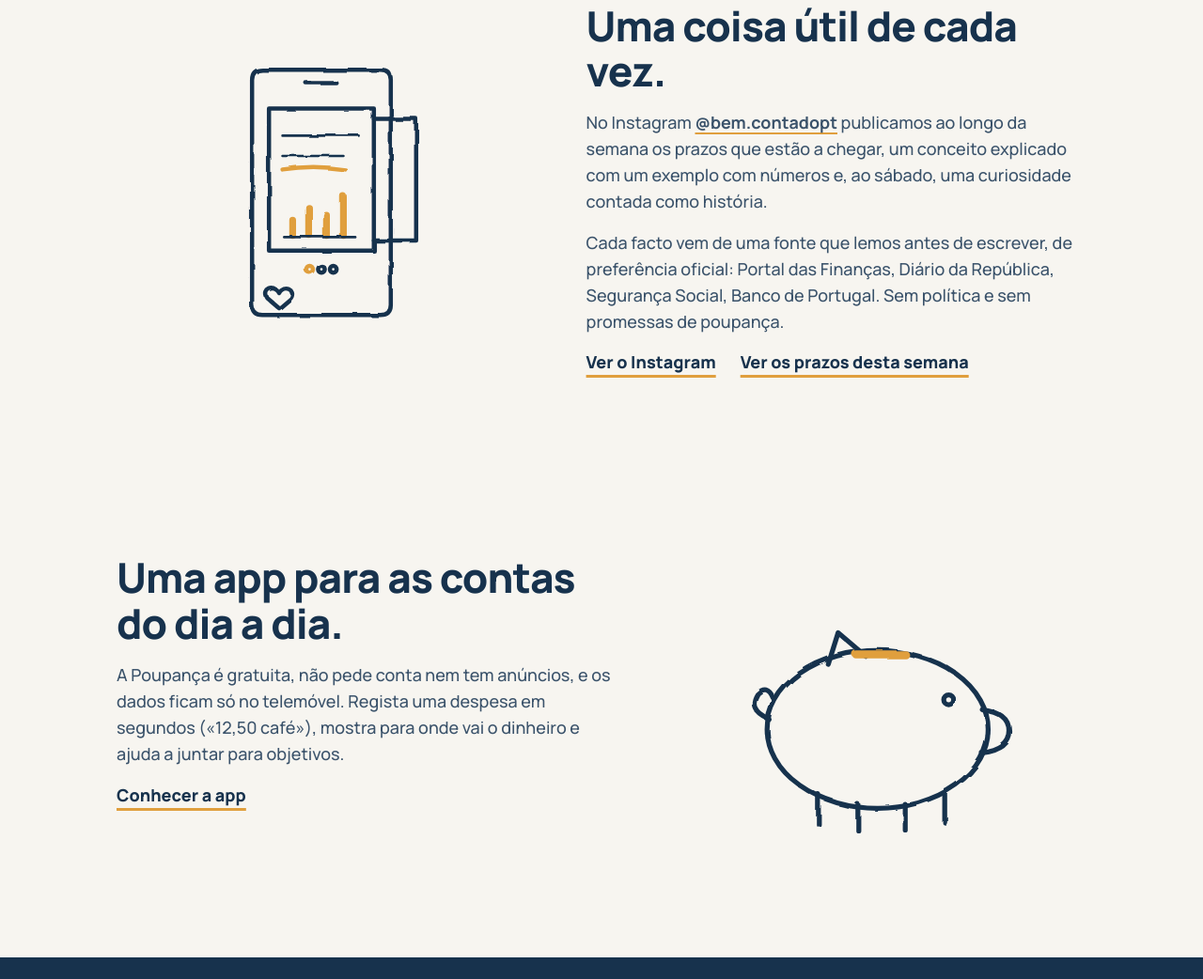
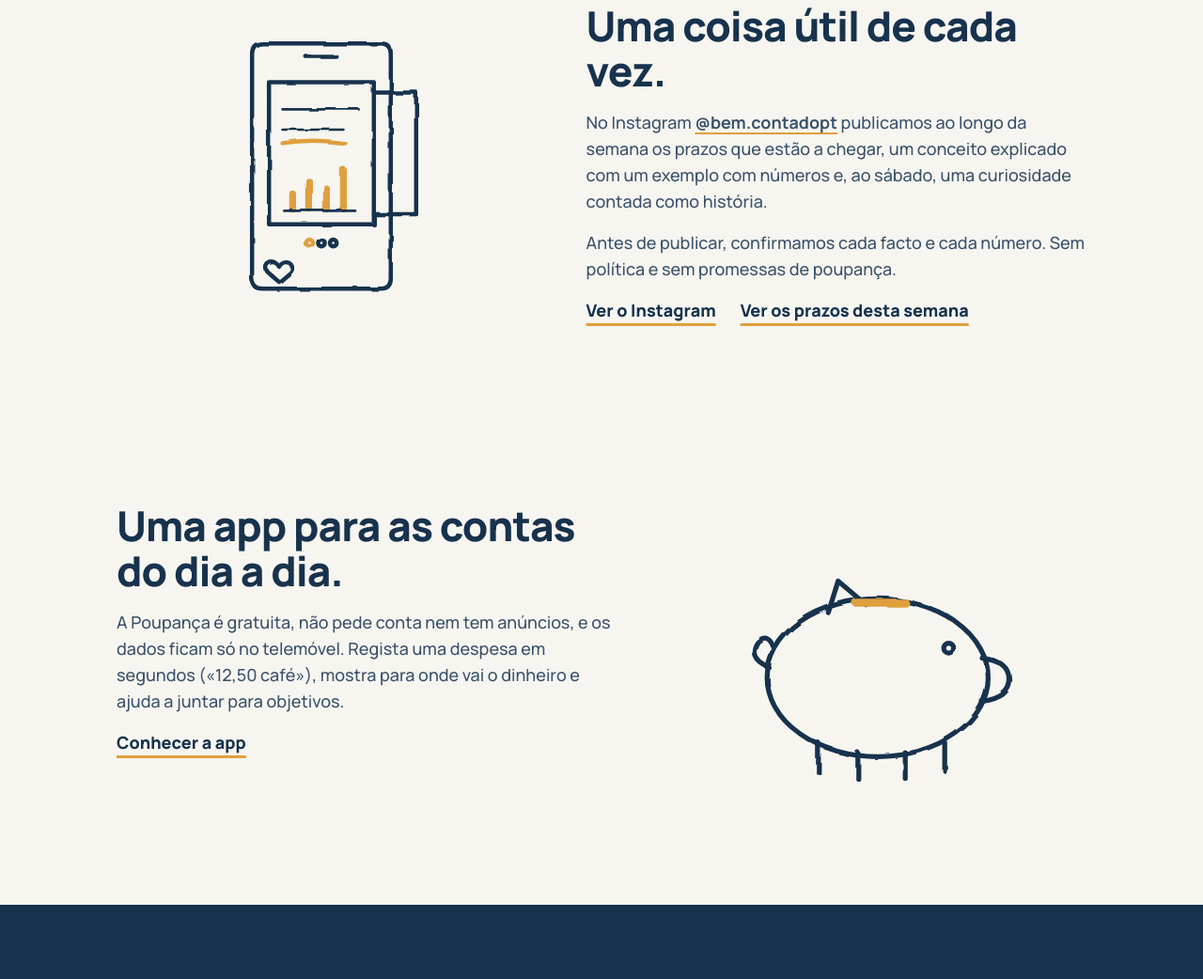
Before and after one commit to Pedrooruben1/Escrit-rio-de-contabilidade, a plain HTML site: page site/index.html in a window 1280 px wide. Shown: the part 813-1855 px from the top of the page at 94% size. Drawn offline with Linux system fonts and the light colour scheme; files whose address does not match are found by name.

Commit message:
Site: frase sobre as fontes sem a lista de entidades
Co-Authored-By: Claude Opus 5.5 <noreply@anthropic.com>
Claude-Session: https://claude.ai/code/session_01CtovKutCVt7F35VvmHsdsx

```diff
--- a/site/index.html
+++ b/site/index.html
@@ -80,7 +80,7 @@
     <div class="texto">
       <h2>Uma coisa útil de cada vez.</h2>
       <p>No Instagram <a href="https://www.instagram.com/bem.contadopt/">@bem.contadopt</a> publicamos ao longo da semana os prazos que estão a chegar, um conceito explicado com um exemplo com números e, ao sábado, uma curiosidade contada como história.</p>
-      <p>Cada facto vem de uma fonte que lemos antes de escrever, de preferência oficial: Portal das Finanças, Diário da República, Segurança Social, Banco de Portugal. Sem política e sem promessas de poupança.</p>
+      <p>Antes de publicar, confirmamos cada facto e cada número. Sem política e sem promessas de poupança.</p>
       <p class="ligacoes"><a class="ligacao" href="https://www.instagram.com/bem.contadopt/" data-contar="instagram-bloco">Ver o Instagram</a> <a class="ligacao" href="prazos/" data-contar="prazos-bloco">Ver os prazos desta semana</a></p>
     </div>
   </section>
```
